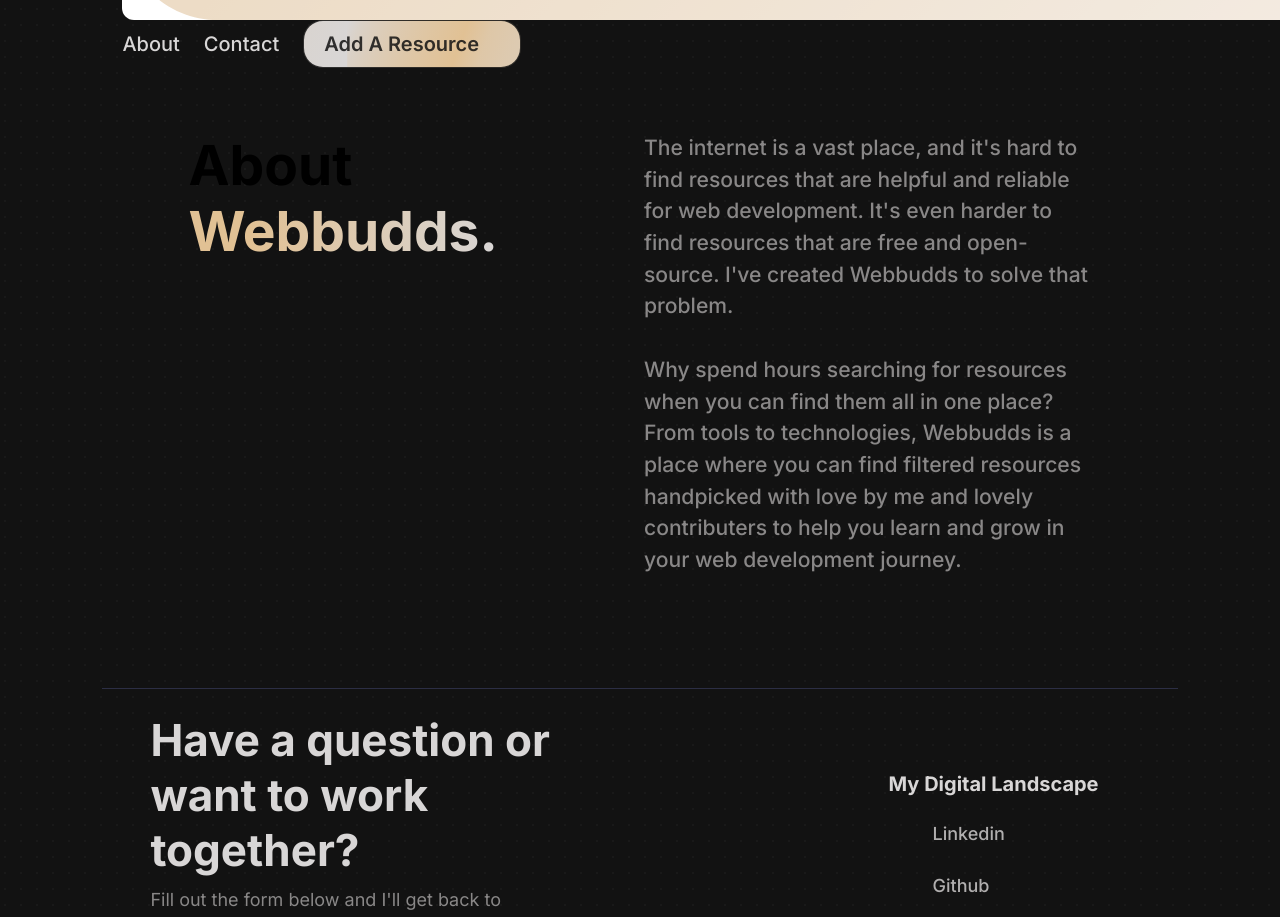
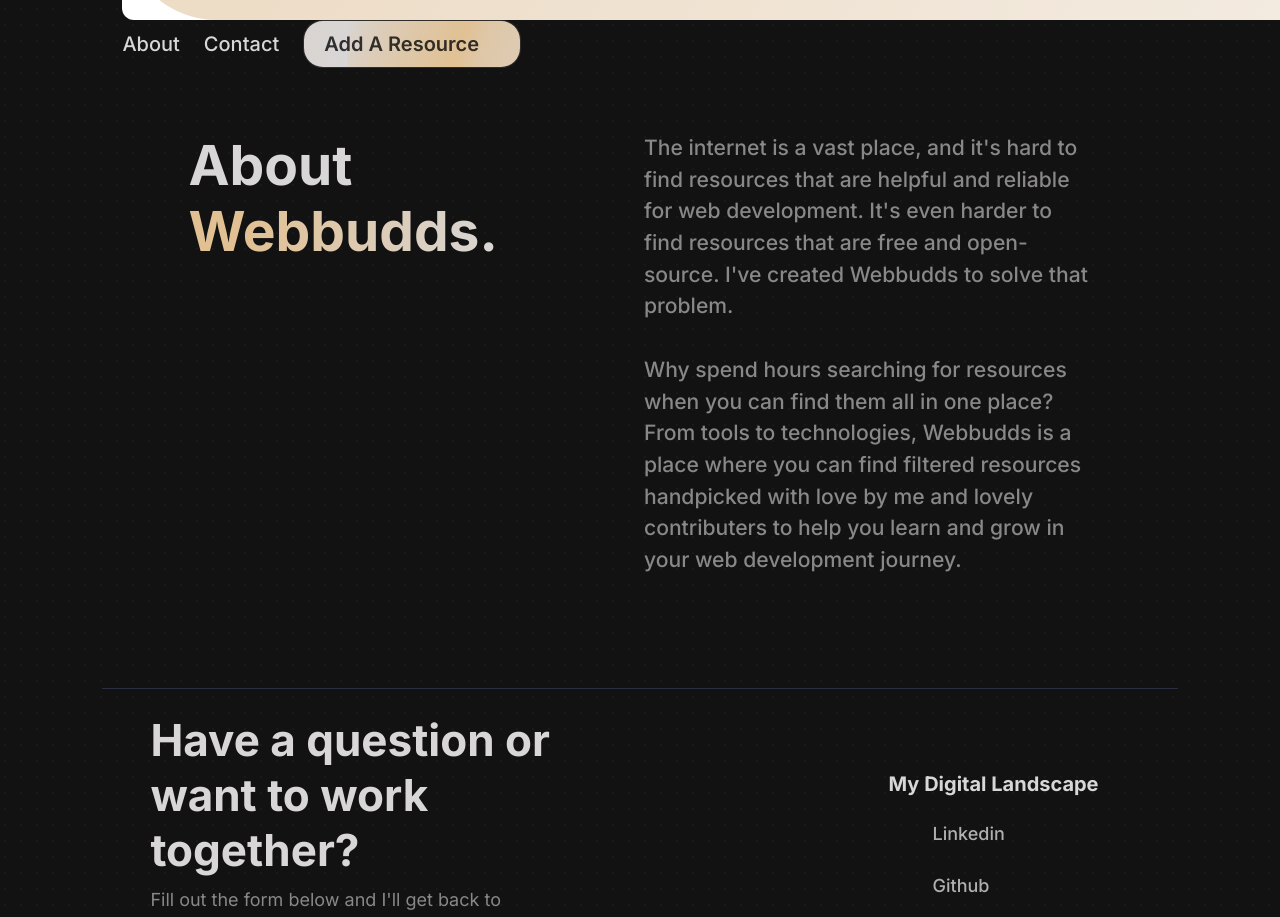
Before and after one commit to Justain-Train/Webbudds, a Next.js app: page /about in a window 1280 px wide. Shown: the part 2060-2977 px from the top of the page. Built offline with nearby package versions, Linux system fonts and the light colour scheme; some icons are missing.

Commit message:
Fixed color of navigation and about page

```diff
--- a/src/app/about/page.js
+++ b/src/app/about/page.js
@@ -5,7 +5,7 @@
     <section className="flex flex-col items-center ">
       <section className="grid grid-cols-1 md:grid-cols-2 gap-3 md:gap-2 overflow-hidden w-[84%]">
         <div>
-          <h1 className ="text-responsive font-bold">
+          <h1 className ="text-responsive font-bold text-white">
             About{" "}
             <span className="text-transparent bg-clip-text bg-gradient-to-r from-gold to-white from-20% group relative">
               Webbudds.
--- a/src/components/Tabs/TabMobile.js
+++ b/src/components/Tabs/TabMobile.js
@@ -82,17 +82,17 @@
       ))}
       <motion.li
         variants={variants}
-        className=" mt-4 mb-3 w-full flex flex-col items-center border-t-[0.1px] border-white border-opacity-[50%]"
+        className="mt-4 mb-3 w-full flex flex-col items-center border-t-[0.1px] border-white border-opacity-[50%]"
       >
-        <div className=" pt-3 text-base">
+        <div className=" pt-3 text-base text-white  ">
           <Link href="/about">About</Link>
         </div>
-        <div className="pt-1 text-base">
+        <div className="pt-1 text-base text-white ">
           <Link href="#contact" onClick={() => toggle()}>
             Contact
           </Link>
         </div>
-        <div className="pt-1 text-base">
+        <div className="pt-1 text-base text-white ">
           <Link href="#" onClick={() => toggle()}>
             Home
           </Link>
```
